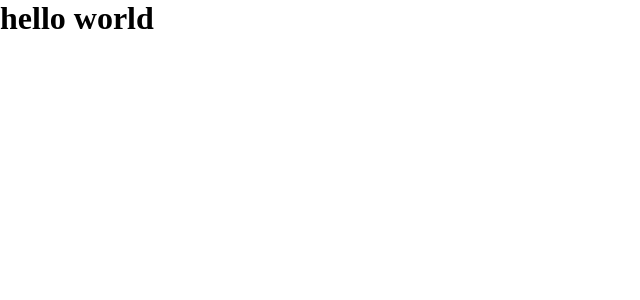
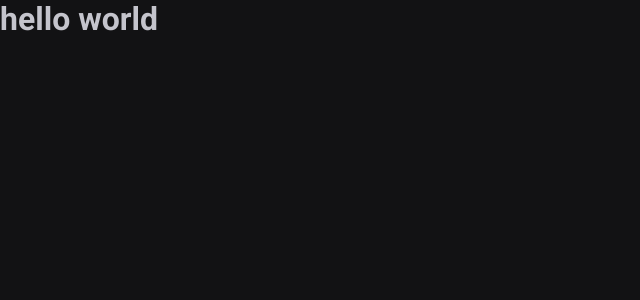
Before and after one commit to felipera87/react-timer, a React (Vite) app: page / in a window 1280 px wide. Shown: the top 300 px of the page, without its empty margins (0-640 px from the left). Built offline with nearby package versions, Linux system fonts and the light colour scheme.

Commit message:
Added font-family and colors

```diff
--- a/index.html
+++ b/index.html
@@ -2,7 +2,14 @@
 <html lang="en">
   <head>
     <meta charset="UTF-8" />
+
+    <link rel="preconnect" href="https://fonts.googleapis.com">
+    <link rel="preconnect" href="https://fonts.gstatic.com" crossorigin>
+
     <meta name="viewport" content="width=device-width, initial-scale=1.0" />
+
+    <link href="https://fonts.googleapis.com/css2?family=Roboto+Mono:wght@700&family=Roboto:wght@400;700&display=swap" rel="stylesheet">
+
     <title>Timer</title>
   </head>
   <body>
--- a/src/styles/global.ts
+++ b/src/styles/global.ts
@@ -6,4 +6,20 @@
     padding: 0;
     box-sizing: border-box;
   }
+
+  :focus {
+    outline: 0;
+    box-shadow: 0 0 0 2px ${props => props.theme['green-500']};
+  }
+
+  body {
+    background: ${props => props.theme['gray-900']};
+    color: ${props => props.theme['gray-300']};
+  }
+
+  body, input, textarea, button {
+    font-family: 'Roboto', sans-serif;
+    font-weight: 400;
+    font-size: 1rem;
+  }
 `;
--- a/src/styles/themes/default.ts
+++ b/src/styles/themes/default.ts
@@ -1,4 +1,21 @@
 export const defaultTheme = {
-  primary: 'purple',
-  secondary: 'orange',
+  white: '#FFF',
+
+  'gray-100': '#E1E1E6',
+  'gray-300': '#C4C4CC',
+  'gray-400': '#8D8D99',
+  'gray-500': '#7C7C8A',
+  'gray-600': '#323238',
+  'gray-700': '#29292E',
+  'gray-800': '#202024',
+  'gray-900': '#121214',
+
+  'green-300': '#00B37E',
+  'green-500': '#00875F',
+  'green-700': '#015F43',
+
+  'red-500': '#AB222E',
+  'red-700': '#7A1921',
+
+  'yellow-500': '#FBA94C',
 }
```
